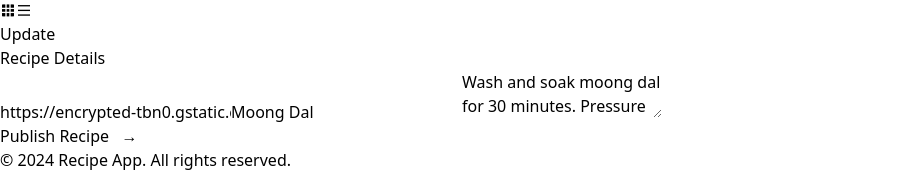
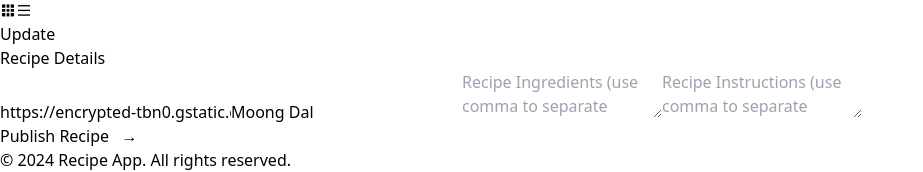
Before and after one commit to Nitesh2-0/Recipe-App, a React (Vite) app: page /racipes/update/1 in a window 1280 px wide. Shown: the part 326-498 px from the top of the page, without its empty margins (0-923 px from the left). Built offline with nearby package versions, Linux system fonts and the light colour scheme.

Commit message:
update-partially-completed-1

```diff
--- a/src/components/Update.jsx
+++ b/src/components/Update.jsx
@@ -1,28 +1,27 @@
 import React, { useEffect, useState } from 'react';
-import { useParams } from 'react-router-dom';
+import { useNavigate, useParams } from 'react-router-dom';
+import { toast } from 'react-toastify';
 
 const Update = ({ recipe = [] }) => {
   const [img, setImg] = useState('');
   const [title, setTitle] = useState('');
-  const [description, setDescription] = useState('');
   const [ingredients, setIngredients] = useState('');
   const [instructions, setInstructions] = useState('');
 
   const { id } = useParams();
-  console.log(recipe);
+  const navigate = useNavigate();
 
   useEffect(() => {
     const item = recipe.find((re) => re.id == id);
     if (item) {
       setImg(item.img || '');
       setTitle(item.name || '');
-      setDescription(item.steps || '');
       // setIngredients((item.name || []).join(', '));
       // setInstructions((item.steps || []).join(', '));
     } else {
       console.log('Recipe not found');
     }
-  }, [id, recipe]);
+  }, []);
 
   const handleSubmit = (e) => {
     e.preventDefault();
@@ -31,11 +30,9 @@ const Update = ({ recipe = [] }) => {
       img,
       title,
       description,
-      ingredients: ingredients.split(',').map((ingredient) => ingredient.trim()),
-      instructions: instructions.split(',').map((instruction) => instruction.trim()),
     };
-    console.log('Updated Recipe:', updatedRecipe);
-
+    toast.success('Details updated successfully.')
+    navigate(-1)
   };
 
   return (
@@ -59,12 +56,6 @@ const Update = ({ recipe = [] }) => {
         placeholder="Recipe Name"
       />
       <textarea
-        onChange={(e) => setDescription(e.target.value)}
-        value={description}
-        className="w-full border rounded-md px-6 py-3 text-lg mb-5"
-        placeholder="Recipe Description..."
-      ></textarea>
-      {/* <textarea
         onChange={(e) => setIngredients(e.target.value)}
         value={ingredients}
         className="w-full border rounded-md px-6 py-3 text-lg mb-5"
@@ -75,7 +66,7 @@ const Update = ({ recipe = [] }) => {
         value={instructions}
         className="w-full border rounded-md px-6 py-3 text-lg mb-5"
         placeholder="Recipe Instructions (use comma to separate instructions)..."
-      ></textarea> */}
+      ></textarea>
       <div className="w-full text-right">
         <button className="rounded-md text-xl bg-green-600 text-white py-2 px-5 hover:bg-green-700 duration-200">
           Publish Recipe &nbsp; &#8594;
```
